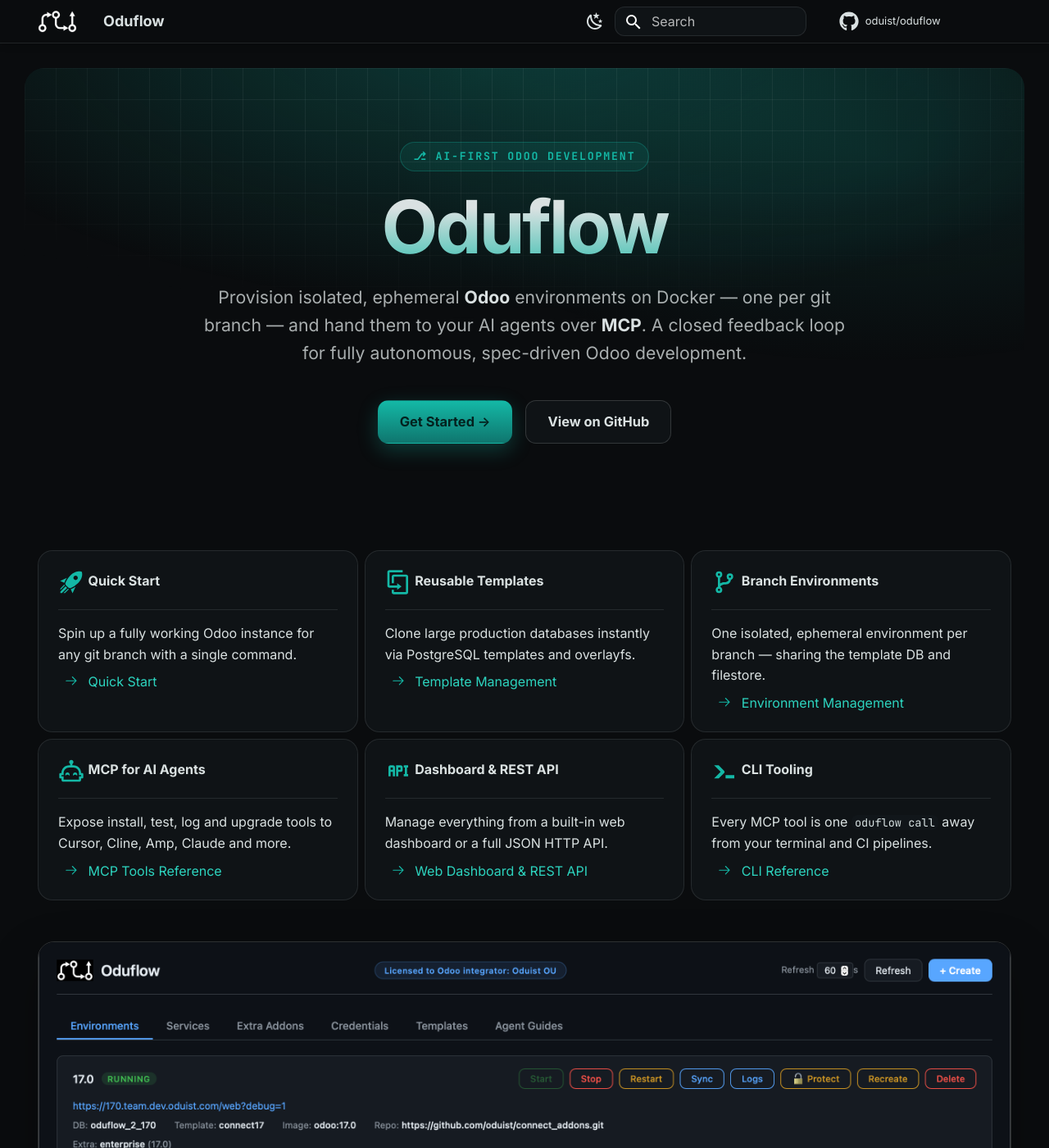
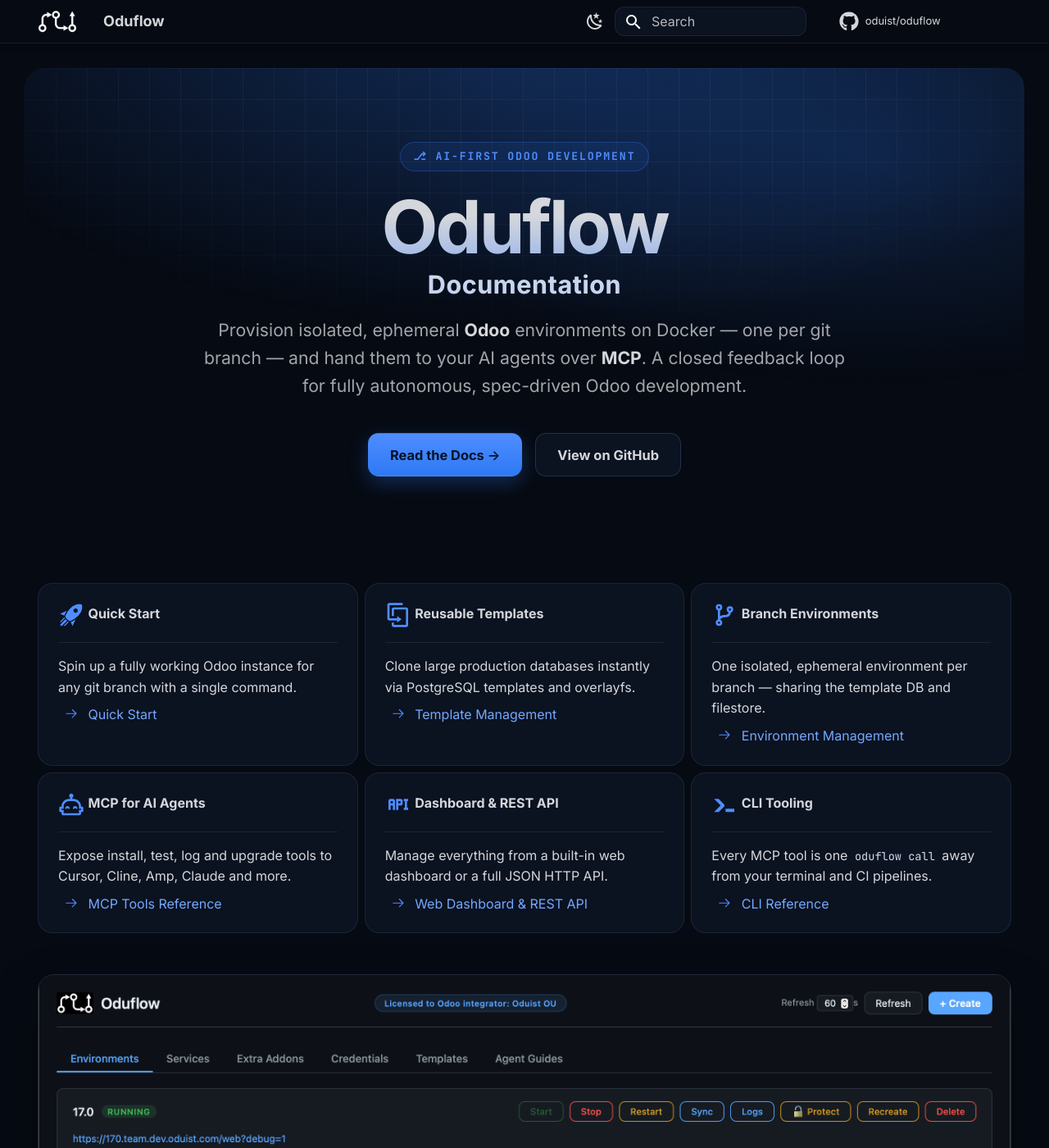
Before and after one commit to oduist/oduflow, an MkDocs documentation site: the page built from docs/index.md, in a window 1280 px wide and 1400 px high. Shown: the whole window at 82% size. Built offline with MkDocs 1.6.1 and Material for MkDocs 9.7.7, drawn with Linux system fonts in a browser that asks for light colours; comment, search, counter and statistics services are not loaded.

Commit message:
docs: switch accent teal -> brand blue, add 'Documentation' title + 'Read the Docs' CTA
- Re-theme to oduflow.dev blue (#2e79f5 / #4f8dff, links #74a8ff)
- Blue-tinted near-black dark background (#060a12)
- Hero title now 'Oduflow Documentation'; primary CTA 'Read the Docs →'

```diff
--- a/docs/css/custom.css
+++ b/docs/css/custom.css
@@ -1,69 +1,70 @@
 /* ===========================================================================
    Oduflow docs — Material theme customisation
-   Dark-first, teal brand accent, seamless header, landing hero + cards.
+   Dark-first, blue brand accent (matches oduflow.dev), seamless header,
+   landing hero + cards.
    =========================================================================== */
 
 :root {
-  --odu-teal:        #0F766E;  /* brand primary  */
-  --odu-teal-bright: #14B8A6;  /* accent / hover */
-  --odu-teal-400:    #2dd4bf;  /* dark-mode links */
-  --odu-teal-glow:   rgba(20, 184, 166, .28);
+  --odu-brand:        #2e79f5;  /* brand primary (oduflow.dev) */
+  --odu-brand-bright: #4f8dff;  /* accent / hover            */
+  --odu-brand-link:   #74a8ff;  /* dark-mode links           */
+  --odu-brand-glow:   rgba(46, 121, 245, .30);
 }
 
 /* --- Custom primary / accent (applies to both colour schemes) ------------- */
 [data-md-color-primary="custom"] {
-  --md-primary-fg-color:         #0F766E;
-  --md-primary-fg-color--light:  #14B8A6;
-  --md-primary-fg-color--dark:   #0B5A53;
+  --md-primary-fg-color:         #2e79f5;
+  --md-primary-fg-color--light:  #4f8dff;
+  --md-primary-fg-color--dark:   #1f5fd0;
   --md-primary-bg-color:         #ffffff;
   --md-primary-bg-color--light:  rgba(255, 255, 255, .7);
 }
 [data-md-color-accent="custom"] {
-  --md-accent-fg-color:             #14B8A6;
-  --md-accent-fg-color--transparent: rgba(20, 184, 166, .1);
+  --md-accent-fg-color:             #4f8dff;
+  --md-accent-fg-color--transparent: rgba(46, 121, 245, .1);
   --md-accent-bg-color:             #ffffff;
   --md-accent-bg-color--light:      rgba(255, 255, 255, .7);
 }
 
-/* --- Dark scheme: deepen toward near-black -------------------------------- */
+/* --- Dark scheme: blue-tinted near-black (matches oduflow.dev) ------------ */
 [data-md-color-scheme="slate"] {
-  --md-default-bg-color:          #0a0c0e;
-  --md-default-bg-color--light:   rgba(10, 12, 14, .7);
-  --md-default-bg-color--lighter: rgba(10, 12, 14, .3);
-  --md-default-bg-color--lightest:rgba(10, 12, 14, .12);
+  --md-default-bg-color:          #060a12;
+  --md-default-bg-color--light:   rgba(6, 10, 18, .7);
+  --md-default-bg-color--lighter: rgba(6, 10, 18, .3);
+  --md-default-bg-color--lightest:rgba(6, 10, 18, .12);
 
-  --md-default-fg-color:          rgba(236, 243, 243, .92);
-  --md-default-fg-color--light:   rgba(236, 243, 243, .70);
-  --md-default-fg-color--lighter: rgba(236, 243, 243, .42);
-  --md-default-fg-color--lightest:rgba(236, 243, 243, .10);
+  --md-default-fg-color:          rgba(230, 232, 235, .92);
+  --md-default-fg-color--light:   rgba(230, 232, 235, .70);
+  --md-default-fg-color--lighter: rgba(230, 232, 235, .42);
+  --md-default-fg-color--lightest:rgba(230, 232, 235, .10);
 
-  --md-code-bg-color:  #11161a;
-  --md-code-fg-color:  #d7e2e2;
+  --md-code-bg-color:  #0c1322;
+  --md-code-fg-color:  #d6dee8;
 
-  --md-typeset-a-color: var(--odu-teal-400);
+  --md-typeset-a-color: var(--odu-brand-link);
 
-  --md-footer-bg-color:      #070809;
-  --md-footer-bg-color--dark:#050607;
+  --md-footer-bg-color:      #04070d;
+  --md-footer-bg-color--dark:#03050a;
 
-  --odu-surface:        #0f1316;
-  --odu-surface-2:      #12181c;
-  --odu-border:         rgba(236, 243, 243, .10);
-  --odu-border-strong:  rgba(236, 243, 243, .16);
+  --odu-surface:        #0b1220;
+  --odu-surface-2:      #111a2b;
+  --odu-border:         rgba(140, 170, 225, .12);
+  --odu-border-strong:  rgba(140, 170, 225, .20);
 }
 
-/* --- Light scheme: subtle warmth + soft borders -------------------------- */
+/* --- Light scheme: cool white + soft blue borders ------------------------ */
 [data-md-color-scheme="default"] {
   --md-default-bg-color: #ffffff;
-  --md-typeset-a-color:  #0c6057;
+  --md-typeset-a-color:  #1b5fd0;
 
-  --odu-surface:        #f7faf9;
-  --odu-surface-2:      #eef4f3;
-  --odu-border:         rgba(2, 23, 22, .10);
-  --odu-border-strong:  rgba(2, 23, 22, .16);
+  --odu-surface:        #f4f8ff;
+  --odu-surface-2:      #e9f1ff;
+  --odu-border:         rgba(20, 60, 140, .10);
+  --odu-border-strong:  rgba(20, 60, 140, .16);
 }
 
 /* ===========================================================================
-   Seamless header — page-coloured bar instead of a solid teal band
+   Seamless header — page-coloured bar instead of a solid blue band
    =========================================================================== */
 .md-header {
   background-color: var(--md-default-bg-color);
@@ -95,7 +96,7 @@
 }
 .md-search__form:hover { background-color: var(--odu-surface-2); }
 [data-md-toggle="search"]:checked ~ .md-header .md-search__form {
-  border-color: var(--odu-teal-bright);
+  border-color: var(--odu-brand-bright);
 }
 
 /* ===========================================================================
@@ -113,7 +114,7 @@
 }
 
 .md-typeset a { transition: color .15s, opacity .15s; }
-.md-typeset a:hover { color: var(--odu-teal-bright); }
+.md-typeset a:hover { color: var(--odu-brand-bright); }
 
 /* Inline code + fenced blocks */
 .md-typeset code { border-radius: .35rem; }
@@ -158,7 +159,7 @@
 
 /* Active nav link accent */
 .md-nav__link--active,
-.md-nav__link--active:focus { color: var(--odu-teal-bright); font-weight: 600; }
+.md-nav__link--active:focus { color: var(--odu-brand-bright); font-weight: 600; }
 
 /* Headerlinks (kept from previous theme) */
 .headerlink { opacity: 0; transition: opacity .2s; text-decoration: none; color: inherit; }
@@ -177,15 +178,15 @@
   overflow: hidden;
   isolation: isolate;
 }
-/* Layered teal glow + grid texture */
+/* Layered blue glow + grid texture */
 .odu-hero::before {
   content: "";
   position: absolute;
   inset: 0;
   z-index: -2;
   background:
-    radial-gradient(120% 120% at 50% -10%, var(--odu-teal-glow) 0%, transparent 55%),
-    radial-gradient(80% 80% at 85% 20%, rgba(15, 118, 110, .18) 0%, transparent 60%);
+    radial-gradient(120% 120% at 50% -10%, var(--odu-brand-glow) 0%, transparent 55%),
+    radial-gradient(80% 80% at 85% 20%, rgba(46, 121, 245, .18) 0%, transparent 60%);
 }
 .odu-hero::after {
   content: "";
@@ -212,9 +213,9 @@
   font-weight: 600;
   letter-spacing: .14em;
   text-transform: uppercase;
-  color: var(--odu-teal-bright);
+  color: var(--odu-brand-bright);
   background: var(--md-accent-fg-color--transparent);
-  border: 1px solid var(--odu-teal-glow);
+  border: 1px solid var(--odu-brand-glow);
   border-radius: 2rem;
 }
 
@@ -224,10 +225,21 @@
   line-height: 1.02;
   font-weight: 800;
   letter-spacing: -.035em;
-  background: linear-gradient(180deg, var(--md-default-fg-color) 25%, var(--odu-teal-bright) 130%);
+  background: linear-gradient(180deg, var(--md-default-fg-color) 25%, var(--odu-brand-bright) 130%);
   -webkit-background-clip: text;
           background-clip: text;
   color: transparent;
+}
+/* "Documentation" qualifier under the wordmark */
+.md-typeset .odu-hero__title-doc {
+  display: block;
+  margin-top: .45rem;
+  font-size: .34em;
+  font-weight: 600;
+  letter-spacing: .02em;
+  background: none;
+  color: var(--md-default-fg-color--light);
+  -webkit-text-fill-color: var(--md-default-fg-color--light);
 }
 
 .odu-hero__subtitle {
@@ -259,13 +271,13 @@
 }
 .md-typeset .odu-btn:hover { transform: translateY(-2px); }
 .md-typeset .odu-btn--primary {
-  color: #04221f;
-  background: linear-gradient(180deg, var(--odu-teal-bright), var(--odu-teal));
-  box-shadow: 0 .4rem 1.2rem var(--odu-teal-glow);
+  color: #061328;
+  background: linear-gradient(180deg, var(--odu-brand-bright), var(--odu-brand));
+  box-shadow: 0 .4rem 1.2rem var(--odu-brand-glow);
 }
 .md-typeset .odu-btn--primary:hover {
-  color: #04221f;
-  box-shadow: 0 .7rem 1.6rem var(--odu-teal-glow);
+  color: #061328;
+  box-shadow: 0 .7rem 1.6rem var(--odu-brand-glow);
 }
 .md-typeset .odu-btn--ghost {
   color: var(--md-default-fg-color);
@@ -274,7 +286,7 @@
 }
 .md-typeset .odu-btn--ghost:hover {
   color: var(--md-default-fg-color);
-  border-color: var(--odu-teal-bright);
+  border-color: var(--odu-brand-bright);
   background: var(--odu-surface-2);
 }
 
@@ -291,7 +303,7 @@
 }
 .md-typeset .grid.cards > ul > li:hover {
   transform: translateY(-4px);
-  border-color: var(--odu-teal-bright);
+  border-color: var(--odu-brand-bright);
   background: var(--odu-surface-2);
   box-shadow: 0 .6rem 1.6rem rgba(0, 0, 0, .18);
 }
@@ -305,7 +317,7 @@
   width: 1.6rem;
 }
 .md-typeset .grid.cards > ul > li .twemoji {
-  color: var(--odu-teal-bright);
+  color: var(--odu-brand-bright);
 }
 
 /* ===========================================================================
--- a/docs/index.md
+++ b/docs/index.md
@@ -6,14 +6,14 @@
 
 <section class="odu-hero">
   <span class="odu-hero__eyebrow">⎇ AI-First Odoo Development</span>
-  <h1 class="odu-hero__title">Oduflow</h1>
+  <h1 class="odu-hero__title">Oduflow<span class="odu-hero__title-doc">Documentation</span></h1>
   <p class="odu-hero__subtitle">
     Provision isolated, ephemeral <strong>Odoo</strong> environments on Docker —
     one per git branch — and hand them to your AI agents over <strong>MCP</strong>.
     A closed feedback loop for fully autonomous, spec-driven Odoo development.
   </p>
   <div class="odu-hero__actions">
-    <a class="odu-btn odu-btn--primary" href="quick-start/">Get Started →</a>
+    <a class="odu-btn odu-btn--primary" href="quick-start/">Read the Docs →</a>
     <a class="odu-btn odu-btn--ghost" href="https://github.com/oduist/oduflow">View on GitHub</a>
   </div>
 </section>
```
Also changed, not shown: specs/2026-06-08-mkdocs-material-redesign-design.md (+6 -4 lines).
